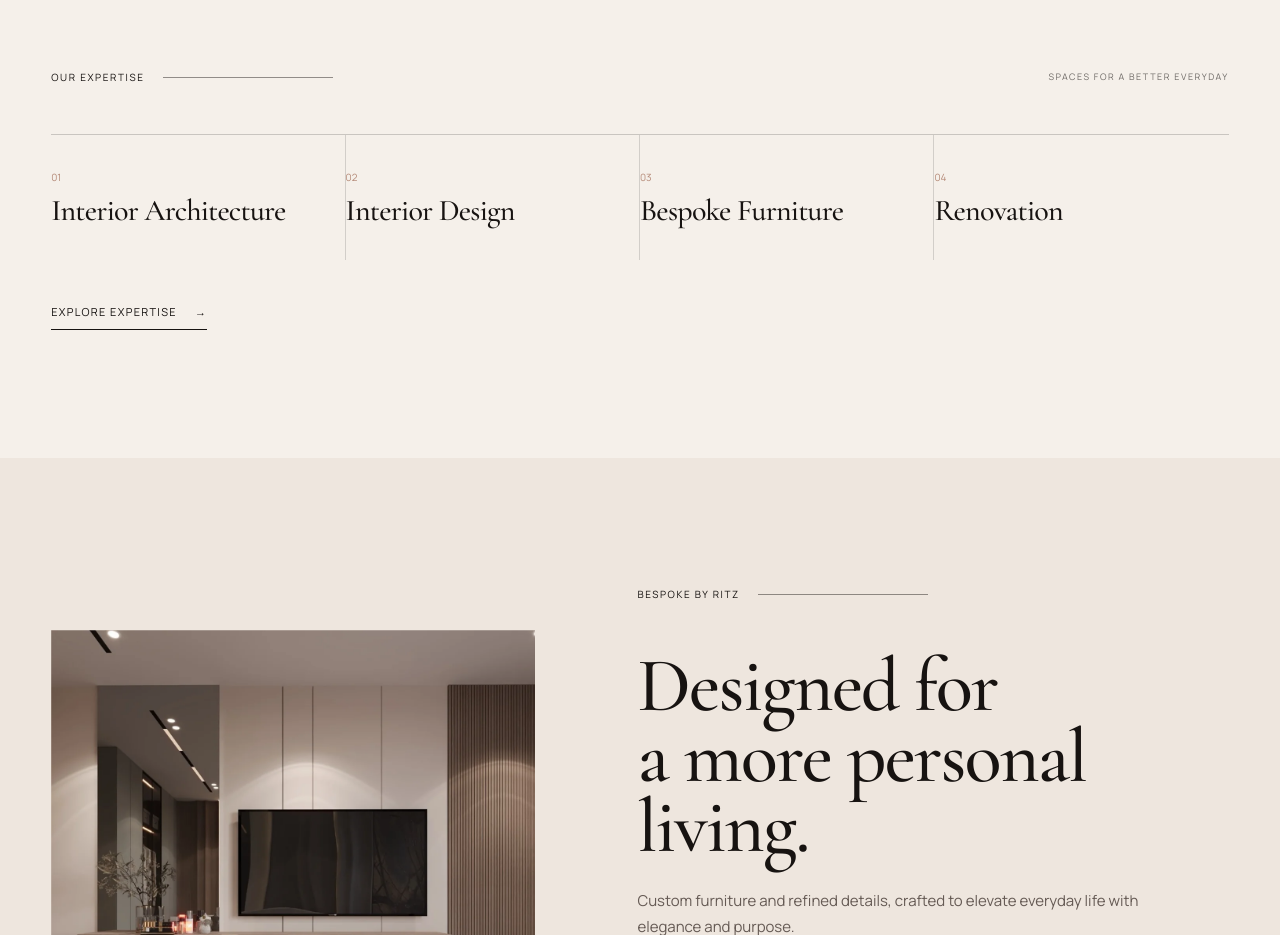
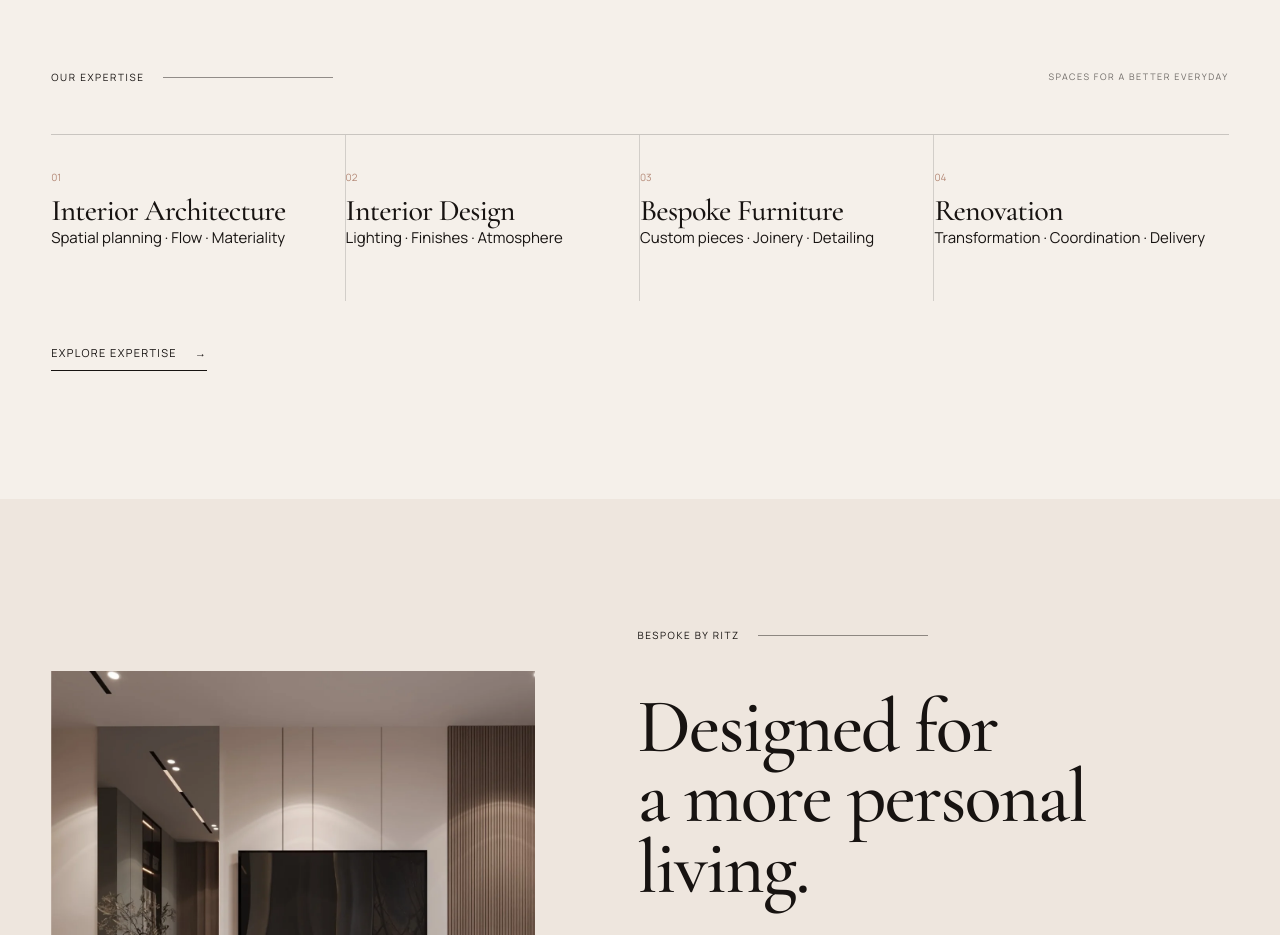
Before and after one commit to azar-pro/ritz-interiors-group, a React (Vite) app: page /#/ in a window 1280 px wide. Shown: the part 2460-3395 px from the top of the page. Built offline with nearby package versions, Linux system fonts and the light colour scheme.

Commit message:
Add editorial detail to expertise preview

```diff
--- a/src/pages/Home.jsx
+++ b/src/pages/Home.jsx
@@ -101,7 +101,12 @@ export default function Home(){
       <div className="shell">
         <SectionLabel right="Spaces for a better everyday">Our Expertise</SectionLabel>
         <div className="expertise-rows compact">
-          {['Interior Architecture','Interior Design','Bespoke Furniture','Renovation'].map((x,i)=><div className="expertise-row" key={x}><span>0{i+1}</span><h3>{x}</h3></div>)}
+          {[
+            ['Interior Architecture','Spatial planning · Flow · Materiality'],
+            ['Interior Design','Lighting · Finishes · Atmosphere'],
+            ['Bespoke Furniture','Custom pieces · Joinery · Detailing'],
+            ['Renovation','Transformation · Coordination · Delivery']
+          ].map(([title,detail],i)=><div className="expertise-row" key={title}><span>0{i+1}</span><h3>{title}</h3><p>{detail}</p></div>)}
         </div>
         <ArrowLink to="/expertise">Explore Expertise</ArrowLink>
       </div>
```
